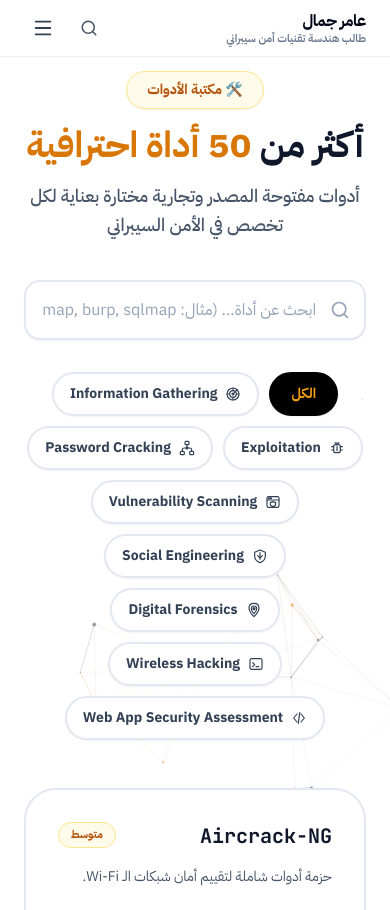
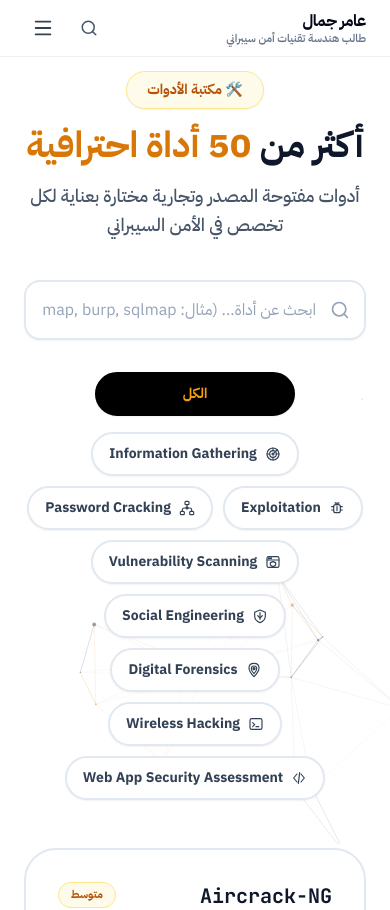
Before and after one commit to AF143-2025/Amer-Jamal, a React (Vite) app: page /tools in a window 390 px wide. Shown: the top 910 px of the page. Built offline with nearby package versions, Linux system fonts and the light colour scheme.

Commit message:
Tools directory: position 'الكل' button on its own top row on mobile

```diff
--- a/src/pages/ToolsPage.tsx
+++ b/src/pages/ToolsPage.tsx
@@ -210,9 +210,11 @@ export const ToolsPage: React.FC = () => {
 
         {/* Categories matching screenshot */}
         <div className="flex flex-wrap justify-center gap-2.5 mb-12" dir="rtl">
+          {/* 'الكل' sits on its own row above other categories on mobile, inline on desktop */}
+          <div className="w-full sm:w-auto flex justify-center mb-1.5 sm:mb-0">
             <button
               onClick={() => setSelectedCategory('All')}
-            className={`px-5 py-2.5 rounded-full font-bold text-sm font-arabic transition-all shadow-sm ${
+              className={`w-full max-w-[200px] sm:w-auto px-6 py-2.5 rounded-full font-bold text-sm font-arabic transition-all shadow-sm text-center ${
                 selectedCategory === 'All'
                   ? 'bg-black text-amber-500 border-2 border-black'
                   : 'bg-white text-slate-700 border-2 border-slate-200 hover:border-slate-400 hover:bg-slate-50'
@@ -220,6 +222,7 @@ export const ToolsPage: React.FC = () => {
             >
               الكل
             </button>
+          </div>
           {categoryConfigs.map(cat => {
             const isSelected = selectedCategory === cat.id;
             const IconComp = cat.icon;
```
Lines whose indentation alone changed are shown as unchanged.
